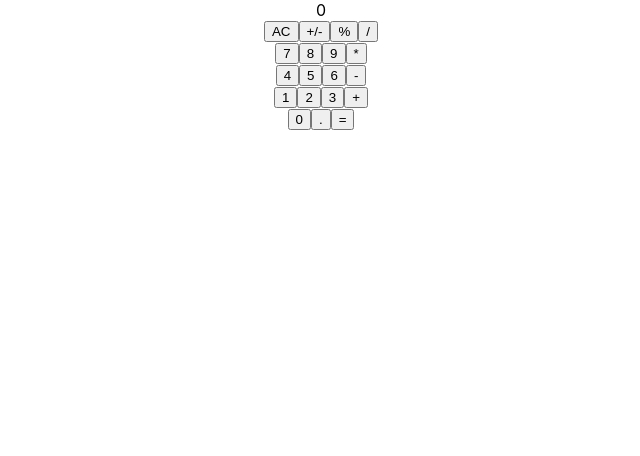
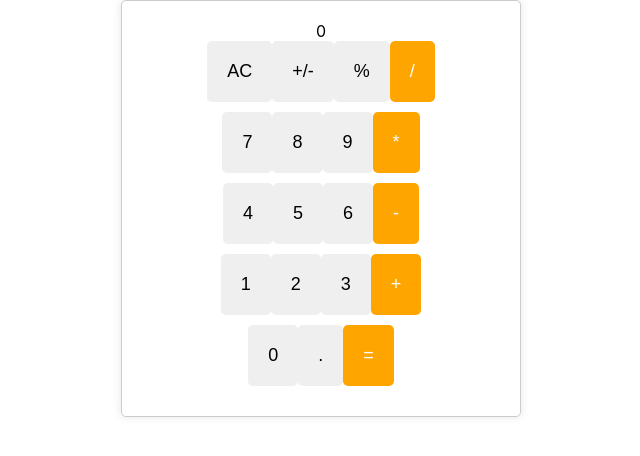
Before and after one commit to zackfei0721/calculator-app, a React (Create React App) app: page / in a window 1280 px wide. Shown: the top 456 px of the page, without its empty margins (319-959 px from the left). Built offline with nearby package versions, Linux system fonts and the light colour scheme.

Commit message:
added css

```diff
--- a/src/components/Button.tsx
+++ b/src/components/Button.tsx
@@ -6,8 +6,22 @@ type Props = {
 };
 
 const Button: React.FC<Props> = (props) => {
+    let className;
+
+    if (['+', '-', '*', '/', '='].includes(props.value)) {
+        className = 'button-orange';
+    } else if (['AC', '+/-', '%'].includes(props.value)) {
+        className = 'button-gray';
+    } else {
+        className = 'button-light-gray';
+    }
+
+    if (props.value === '0') {
+        className += ' wide';
+    }
+
     return (
-        <button onClick={() => props.onClick(props.value)}>
+        <button className={className} onClick={() => props.onClick(props.value)}>
             {props.value}
         </button>
     );
--- a/src/components/Calculator.css
+++ b/src/components/Calculator.css
@@ -1,5 +1,70 @@
-.calculator {
-    display: grid;
-    grid-template-columns: repeat(4, 1fr);
-    grid-gap: 10px;
+.calculator-container {
+    display: flex;
+    flex-direction: column;
+    justify-content: center;
+    align-items: center;
+    max-width: 400px;
+    margin: 0 auto;
+    padding: 20px;
+    border: 1px solid #ccc;
+    border-radius: 5px;
+    background-color: #fff;
+    box-shadow: 0 0 10px rgba(0, 0, 0, 0.1);
 }
+
+* {
+    box-sizing: border-box;
+}
+
+.calculator-row {
+    display: flex;
+    justify-content: space-between;
+    margin-bottom: 10px;
+}
+
+.button-orange {
+    background-color: orange;
+    color: white;
+}
+
+.button-dark-grey {
+    background-color: #181717;
+    color: white;
+}
+
+.button-light-grey {
+    background-color: #ccc;
+    color: black;
+}
+
+button {
+    flex: 1;
+    padding: 20px;
+    font-size: 18px;
+    border: none;
+    outline: none;
+    cursor: pointer;
+    border-radius: 5px;
+    transition: background-color 0.3s ease;
+    margin: 0;
+    box-sizing: border-box;
+}
+
+button:hover {
+    opacity: 0.8;
+}
+
+button.wide {
+    flex: 2;
+}
+
+.display {
+    width: 100%;
+    padding: 20px;
+    margin-bottom: 10px;
+    font-size: 24px;
+    text-align: right;
+    border: 1px solid #ccc;
+    border-radius: 5px;
+    background-color: #f9f9f9;
+}
--- a/src/components/Calculator.tsx
+++ b/src/components/Calculator.tsx
@@ -1,6 +1,7 @@
 import React, { Component } from 'react';
 import Button from './Button';
 import Display from './Display';
+import './Calculator.css';
 
 type Props = {}
 type State = {
@@ -92,7 +93,7 @@ class Calculator extends Component<Props, State> {
 
     render() {
         return (
-            <div>
+            <div className='calculator-container'>
                 <Display value={this.state.inputValue} />
                 <div className="calculator-row">
                     <Button onClick={this.handleInput} value="AC" />
```
